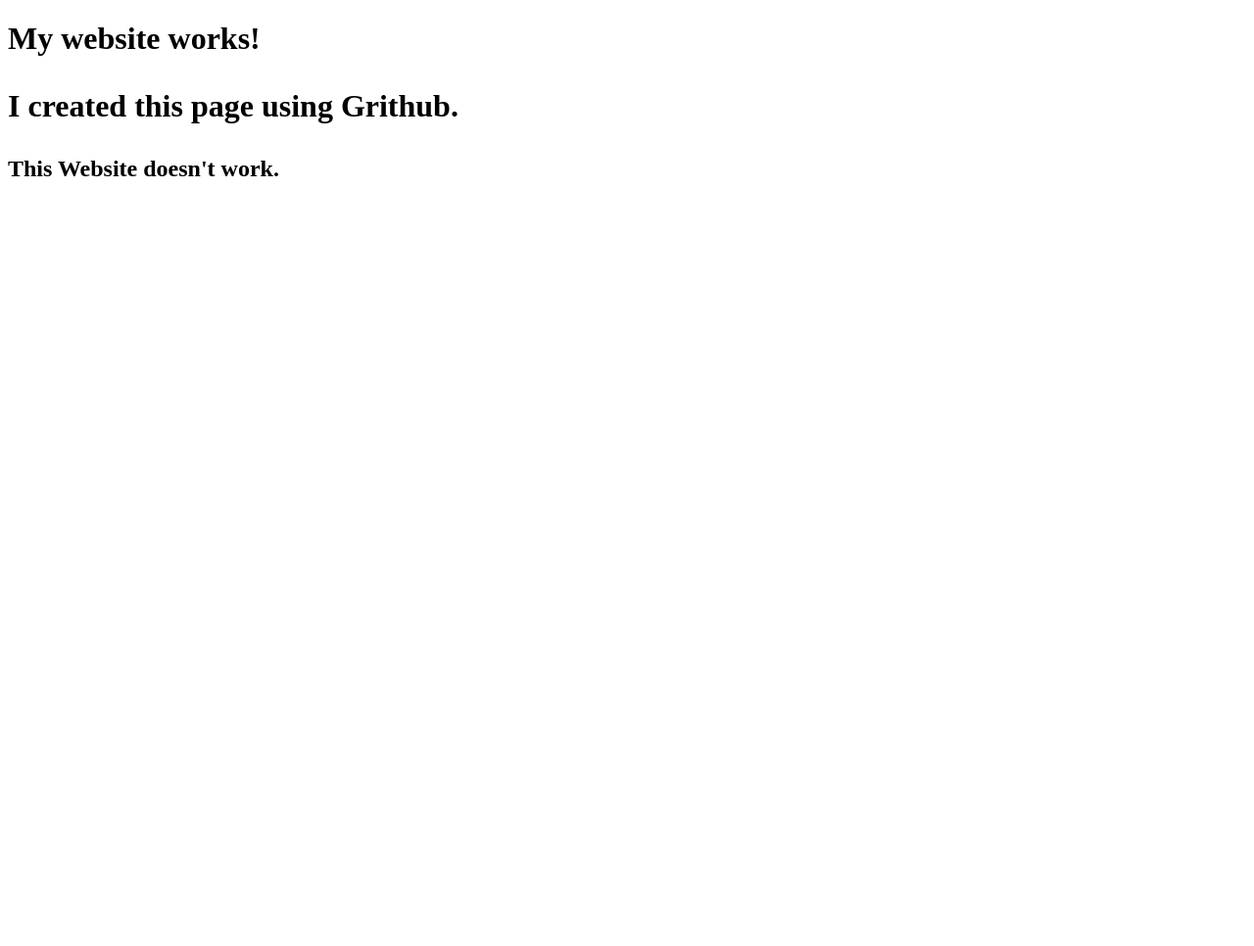
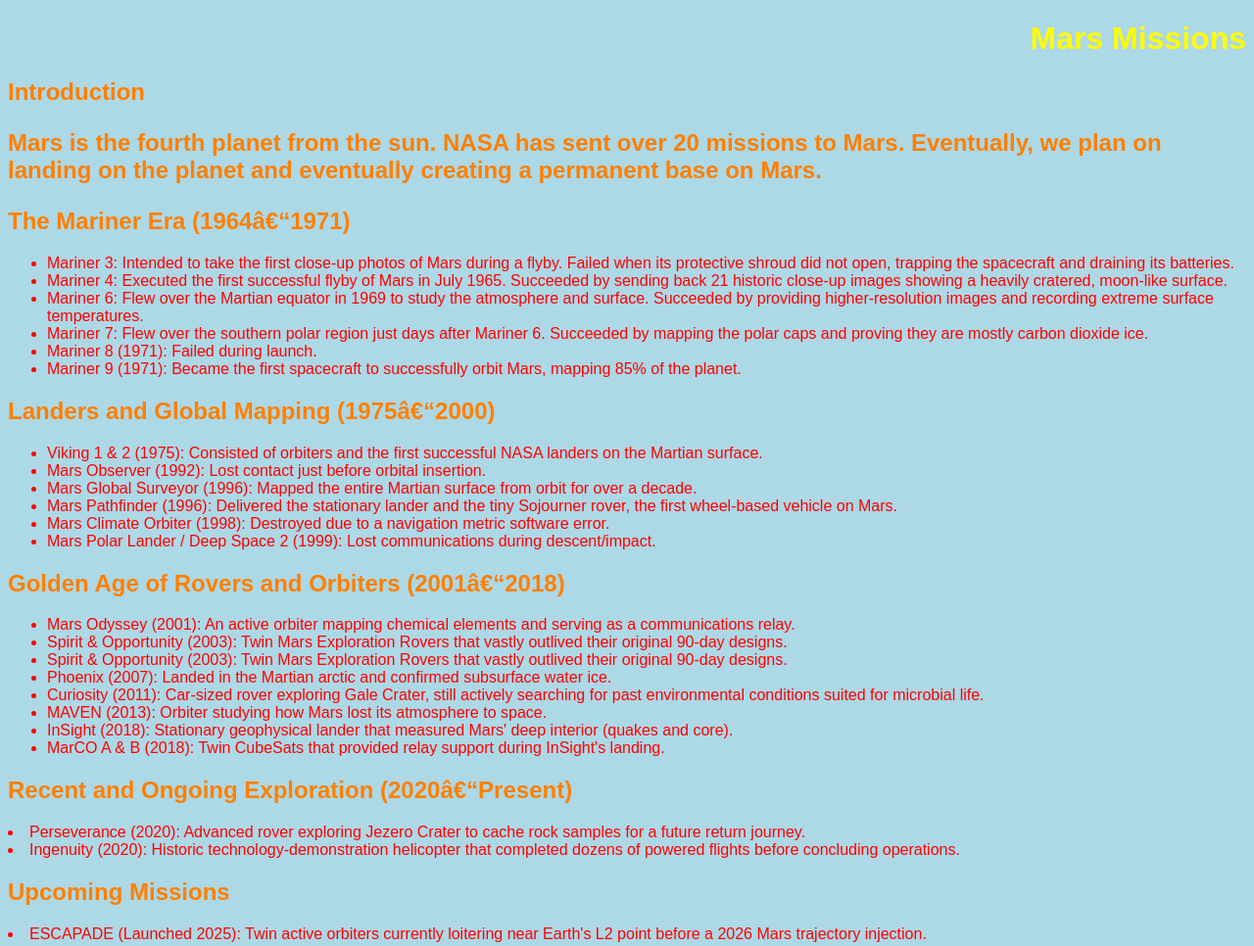
Before and after one commit to ishaanmalik533-lab/ishaanmalik533-lab.github.io, a plain HTML site: page Index.html in a window 1280 px wide. Shown: the whole page at 98% size. Before the commit the page ends 800 px from the top, so only its background shows below. Drawn offline with Linux system fonts and the light colour scheme.

Commit message:
Update Index.html

```diff
--- a/Index.html
+++ b/Index.html
@@ -1,7 +1,7 @@
 <!DOCTYPE html>
 <html lang="en"
 
-  <head>
+<head>
   <meta charset = "UTF-8>">
 
   <meta
@@ -9,13 +9,97 @@
   content = "width=device=width, initial-scale=1"
     >
 
-    <title> y Test Website </title>
-  </head>
-<!-- hi -->
+    <title> Mars </title>
+    <style>
+
+            body {
+                background-color: lightblue;
+                font-family: Arial;
+                color : red;
+            }
+
+            h1 {
+                color: rgb(255 253 0);
+                text-align: right;
+            }
+
+            h2 {
+                color : rgb(255 128 0);
+
+            }
+
+            img {
+              border: 5px solid blue;
+              border-radius: 96px;
+            }
+
+            button {
+                background-color: lightgreen;
+                color: black;
+                padding: 10px 16px;
+                border: 3px solid red;
+                border-radius: 8px
+                font-size: 16px;
+                cursor: pointer;
+
+
+
+
+
+            }
+
+            button:hover {
+                background-color: lavender;
+
+
+            }
+
+
+
+
+
+
+            </style>
+
+</head>
+
   <body>
-    <h1>My website works!</hi>
-    <p> I created this page using Grithub.</p>
-    <h2> This Website doesn't work.</h2>
+    <h1>Mars Missions </hi>
+    <h2> Introduction
+    <p> Mars is the fourth planet from the sun. NASA has sent over 20 missions to Mars. Eventually, we plan on landing on the planet and eventually creating a permanent base on Mars.</p>
+    <h2> The Mariner Era (1964–1971) </h2>
+      <ul>
+        <li> Mariner 3: Intended to take the first close-up photos of Mars during a flyby. Failed when its protective shroud did not open, trapping the spacecraft and draining its batteries. </li>
+        <li> Mariner 4: Executed the first successful flyby of Mars in July 1965. Succeeded by sending back 21 historic close-up images showing a heavily cratered, moon-like surface.</li>
+        <li> Mariner 6: Flew over the Martian equator in 1969 to study the atmosphere and surface. Succeeded by providing higher-resolution images and recording extreme surface temperatures. </li>
+        <li> Mariner 7: Flew over the southern polar region just days after Mariner 6. Succeeded by mapping the polar caps and proving they are mostly carbon dioxide ice.</li>
+        <li> Mariner 8 (1971): Failed during launch.</li>
+        <li> Mariner 9 (1971): Became the first spacecraft to successfully orbit Mars, mapping 85% of the planet. </li>
+</ul>
+    <h2> Landers and Global Mapping (1975–2000) </h2>
+        <ul>
+          <li> Viking 1 & 2 (1975): Consisted of orbiters and the first successful NASA landers on the Martian surface. </li>
+           <li> Mars Observer (1992): Lost contact just before orbital insertion. </li>
+           <li> Mars Global Surveyor (1996): Mapped the entire Martian surface from orbit for over a decade. </li>
+           <li> Mars Pathfinder (1996): Delivered the stationary lander and the tiny Sojourner rover, the first wheel-based vehicle on Mars. </li>
+           <li> Mars Climate Orbiter (1998): Destroyed due to a navigation metric software error. </li>
+           <li> Mars Polar Lander / Deep Space 2 (1999): Lost communications during descent/impact. </li>
+        </ul>
+    <h2> Golden Age of Rovers and Orbiters (2001–2018) </h2>
+      <ul>
+        <li>Mars Odyssey (2001): An active orbiter mapping chemical elements and serving as a communications relay. </li>
+        <li> Spirit & Opportunity (2003): Twin Mars Exploration Rovers that vastly outlived their original 90-day designs.</li>
+        <li> Spirit & Opportunity (2003): Twin Mars Exploration Rovers that vastly outlived their original 90-day designs.</li>
+        <li>Phoenix (2007): Landed in the Martian arctic and confirmed subsurface water ice. </li>
+        <li>Curiosity (2011): Car-sized rover exploring Gale Crater, still actively searching for past environmental conditions suited for microbial life. </li>
+        <li> MAVEN (2013): Orbiter studying how Mars lost its atmosphere to space.</li>
+        <li>InSight (2018): Stationary geophysical lander that measured Mars' deep interior (quakes and core). </li>
+        <li> MarCO A & B (2018): Twin CubeSats that provided relay support during InSight's landing.</li>
+      </ul>
+    <h2> Recent and Ongoing Exploration (2020–Present)</h2>
+      <li> Perseverance (2020): Advanced rover exploring Jezero Crater to cache rock samples for a future return journey.</li>
+      <li>Ingenuity (2020): Historic technology-demonstration helicopter that completed dozens of powered flights before concluding operations. </li>
+    <h2> Upcoming Missions </h2>
+      <li> ESCAPADE (Launched 2025): Twin active orbiters currently loitering near Earth's L2 point before a 2026 Mars trajectory injection.</li>
+
   </body>
-
-  </head>
```
